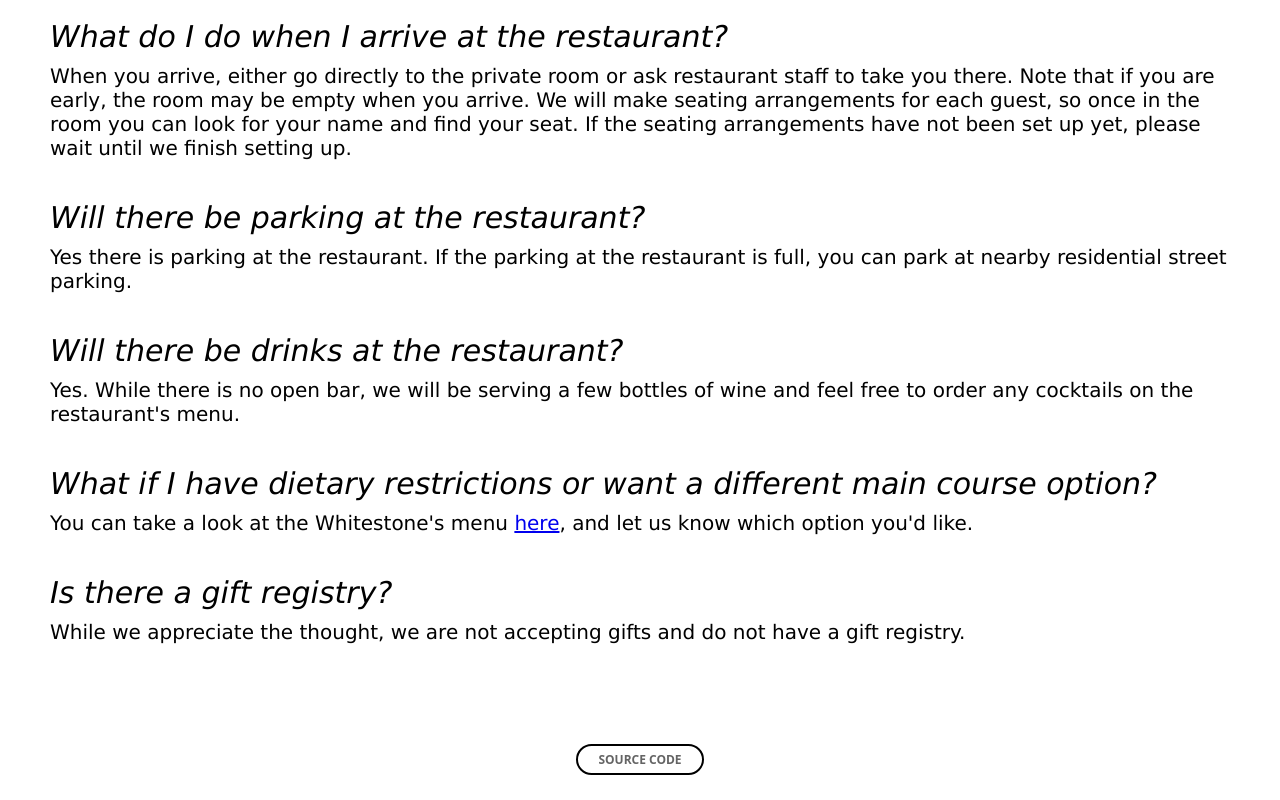
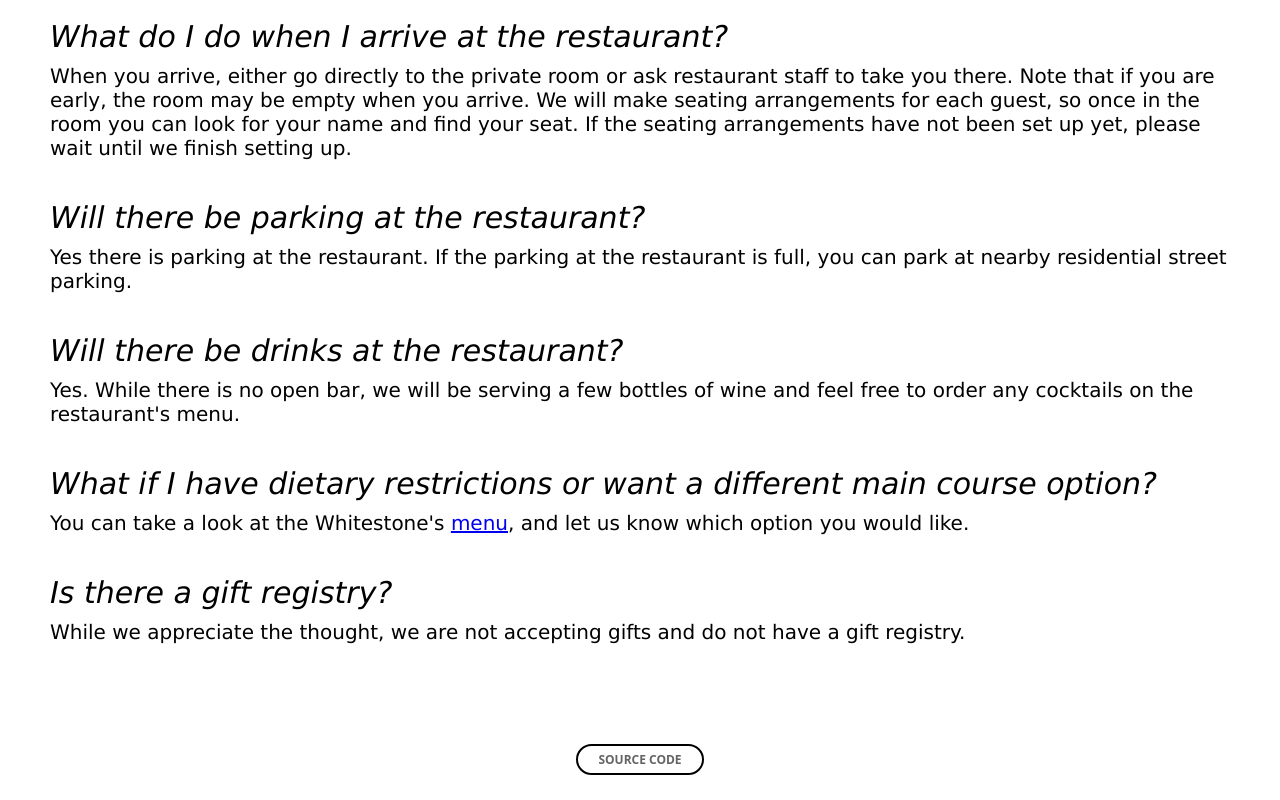
Before and after one commit to raymondsli/wedding, a React (Create React App) app: page / in a window 1280 px wide. Shown: the part 4119-4919 px from the top of the page. Built offline with nearby package versions, Linux system fonts and the light colour scheme; a web font is replaced by a local one.

Commit message:
Update faq page

```diff
--- a/src/pages/faqPage/FAQ.js
+++ b/src/pages/faqPage/FAQ.js
@@ -24,7 +24,7 @@ const questionAndAnswers = {
   "Will there be drinks at the restaurant?":
     "Yes. While there is no open bar, we will be serving a few bottles of wine and feel free to order any cocktails on the restaurant's menu.",
   "What if I have dietary restrictions or want a different main course option?":
-    'You can take a look at the Whitestone\'s menu <a target="_blank" rel="noreferrer" href="https://whitestonerestaurant.com/dana-point-lantern-district-whitestone-restaurant-and-bar-food-menu">here</a>, and let us know which option you\'d like.',
+    'You can take a look at the Whitestone\'s <a target="_blank" rel="noreferrer" href="https://whitestonerestaurant.com/dana-point-lantern-district-whitestone-restaurant-and-bar-food-menu">menu</a>, and let us know which option you would like.',
   "Is there a gift registry?":
     "While we appreciate the thought, we are not accepting gifts and do not have a gift registry.",
 };
```
